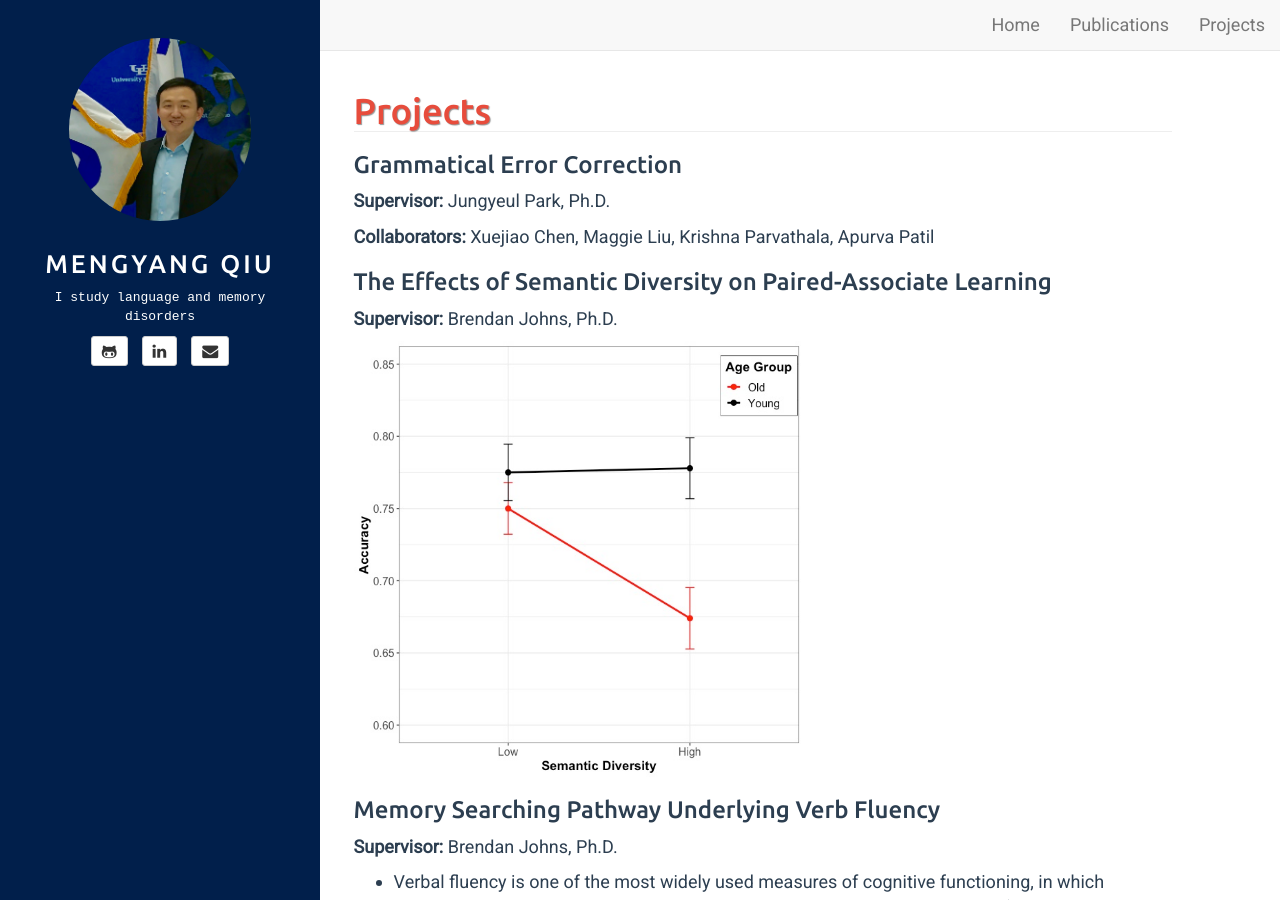
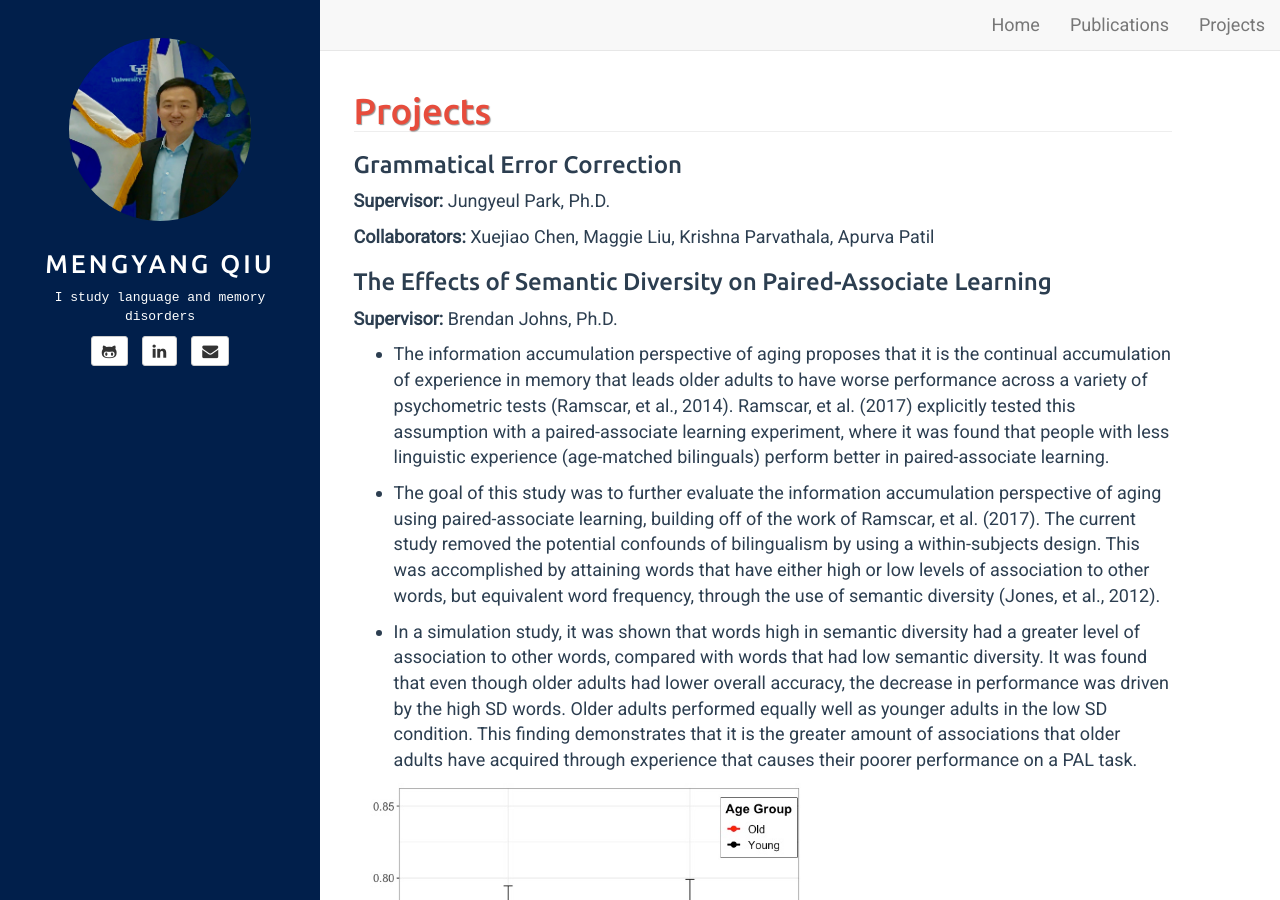
Before and after one commit to mengyangq/mengyangq.github.io, a Jekyll site: the page built from projects.html, in a window 1280 px wide and 900 px high. Built offline with Jekyll 4.4.1, drawn with Linux system fonts in a browser that asks for light colours.

Commit message:
Update projects.md

```diff
--- a/_includes/projects.md
+++ b/_includes/projects.md
@@ -7,6 +7,12 @@
 
 ### The Effects of Semantic Diversity on Paired-Associate Learning
 **Supervisor:** Brendan Johns, Ph.D.
+
+- The information accumulation perspective of aging proposes that it is the continual accumulation of experience in memory that leads older adults to have worse performance across a variety of psychometric tests (Ramscar, et al., 2014). Ramscar, et al. (2017) explicitly tested this assumption with a paired-associate learning experiment,  where it was found that people with less linguistic experience (age-matched bilinguals) perform better in paired-associate learning.
+
+- The goal of this study was to further evaluate the information accumulation perspective of aging using paired-associate learning, building off of the work of Ramscar, et al. (2017).  The current study removed the potential confounds of bilingualism by using a within-subjects design. This was accomplished by attaining words that have either high or low levels of association to other words, but equivalent word frequency, through the use of semantic diversity (Jones, et al., 2012).
+
+- In a simulation study, it was shown that words high in semantic diversity had a greater level of association to other words, compared with words that had low semantic diversity. It was found that even though older adults had lower overall accuracy, the decrease in performance was driven by the high SD words. Older adults performed equally well as younger adults in the low SD condition. This finding demonstrates that it is the greater amount of associations that older adults have acquired through experience that causes their poorer performance on a PAL task.
 
 <img src="../pub/pal.jpeg" width="55%" height="55%">
 
```
